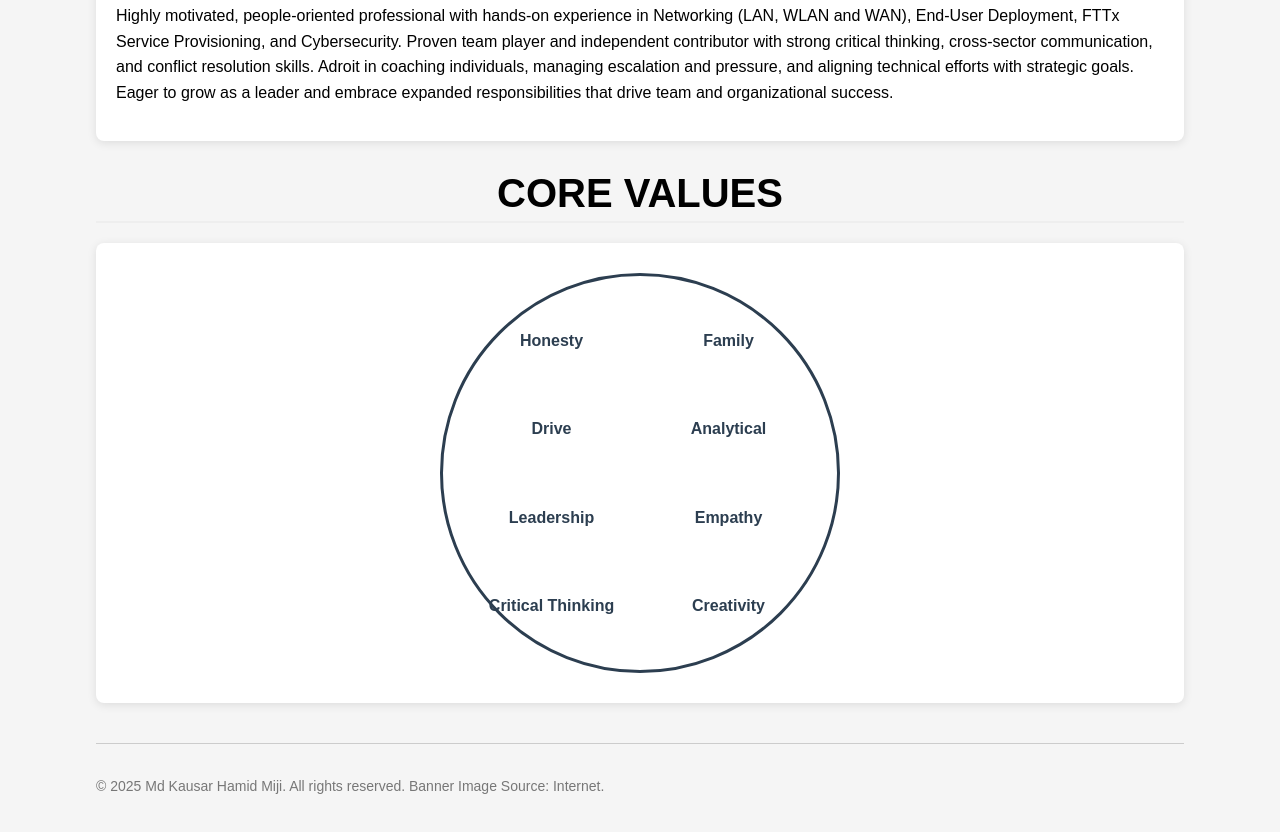
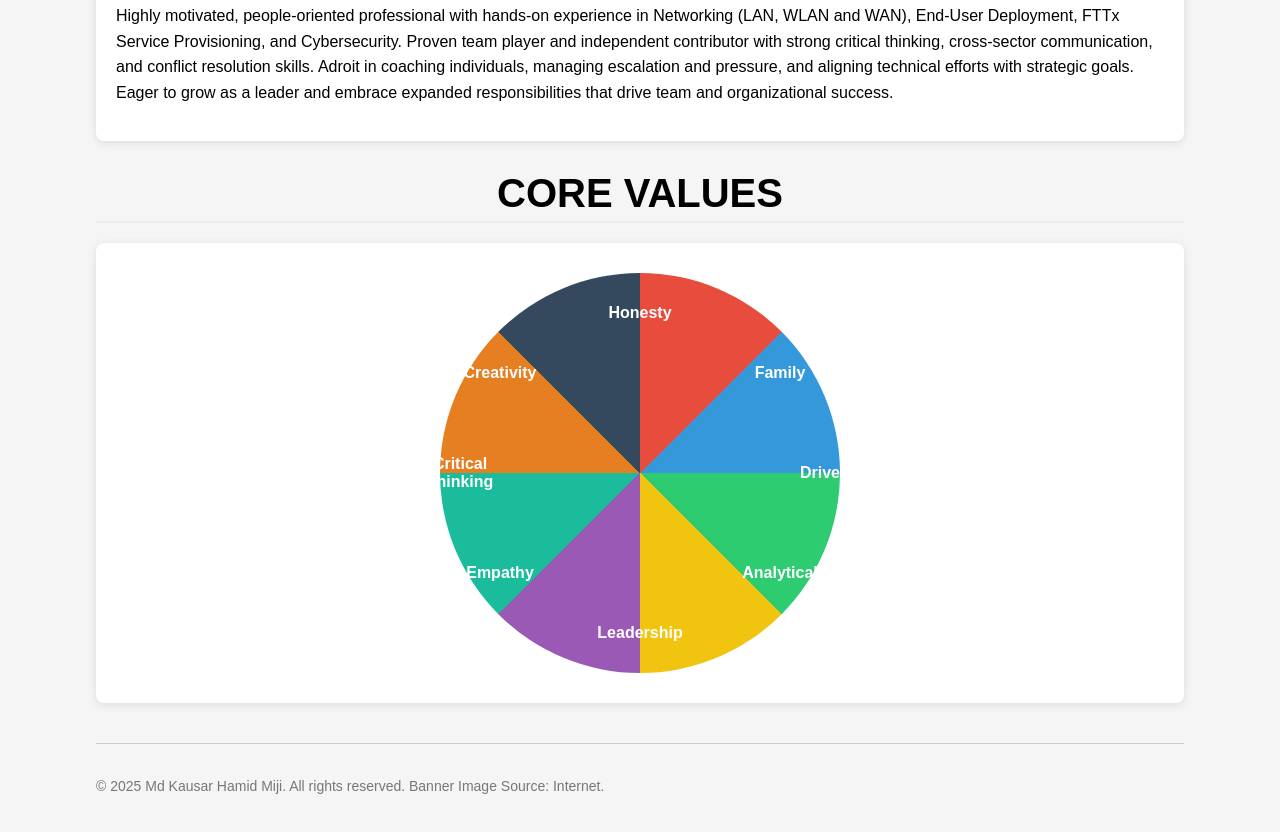
Before and after one commit to git-miji/git-miji.github.io, a plain HTML site: page index.html in a window 1280 px wide. Shown: the part 770-1602 px from the top of the page. Drawn offline with Linux system fonts and the light colour scheme.

Commit message:
Update index.html

```diff
--- a/index.html
+++ b/index.html
@@ -125,33 +125,6 @@
       line-height: 1.6;
     }
 
-    .company-duration {
-      display: flex;
-      justify-content: space-between;
-      align-items: baseline;
-      margin-bottom: 10px;
-    }
-
-    .duration {
-      color: #666;
-      font-style: italic;
-    }
-
-    table {
-      width: 100%;
-      border-collapse: collapse;
-      font-family: Georgia, serif;
-    }
-
-    table td {
-      padding: 8px;
-      vertical-align: top;
-    }
-
-    table td:first-child {
-      font-weight: bold;
-    }
-
     footer {
       border-top: 1px solid #ccc;
       padding-top: 20px;
@@ -160,53 +133,57 @@
       margin-top: 40px;
     }
 
-    /* Core Values Section */
+    /* Core Values Pie Chart */
     .core-values-container {
       background: #fff;
       padding: 30px;
       margin-bottom: 20px;
       border-radius: 8px;
       box-shadow: 0 2px 10px rgba(0,0,0,0.1);
-      display: flex;
-      justify-content: center;
-      align-items: center;
-      flex-direction: column;
+      text-align: center;
     }
 
-    .core-circle {
-      position: relative;
+    .pie-chart {
       width: 400px;
       height: 400px;
       border-radius: 50%;
-      border: 3px solid #2c3e50;
       margin: 0 auto;
-      display: flex;
-      justify-content: center;
-      align-items: center;
-      flex-wrap: wrap;
-      padding: 20px;
-      box-sizing: border-box;
+      background: conic-gradient(
+        #e74c3c 0% 12.5%,      /* Honesty */
+        #3498db 12.5% 25%,    /* Family */
+        #2ecc71 25% 37.5%,    /* Drive */
+        #f1c40f 37.5% 50%,    /* Analytical */
+        #9b59b6 50% 62.5%,    /* Leadership */
+        #1abc9c 62.5% 75%,    /* Empathy */
+        #e67e22 75% 87.5%,    /* Critical Thinking */
+        #34495e 87.5% 100%    /* Creativity */
+      );
+      position: relative;
     }
 
-    .core-circle .segment {
-      flex: 1 1 45%;
+    .pie-chart .label {
+      position: absolute;
+      width: 100px;
       text-align: center;
       font-weight: bold;
-      color: #2c3e50;
-      margin: 10px 0;
+      color: #fff;
     }
 
-    /* Responsive adjustments */
+    /* Position labels around circle */
+    .label1 { top: 10%; left: 50%; transform: translate(-50%, -50%); }
+    .label2 { top: 25%; left: 85%; transform: translate(-50%, -50%); }
+    .label3 { top: 50%; left: 95%; transform: translate(-50%, -50%); }
+    .label4 { top: 75%; left: 85%; transform: translate(-50%, -50%); }
+    .label5 { top: 90%; left: 50%; transform: translate(-50%, -50%); }
+    .label6 { top: 75%; left: 15%; transform: translate(-50%, -50%); }
+    .label7 { top: 50%; left: 5%; transform: translate(-50%, -50%); }
+    .label8 { top: 25%; left: 15%; transform: translate(-50%, -50%); }
+
     @media (max-width: 768px) {
-      .company-duration {
-        flex-direction: column;
-      }
-
       .main-content {
         margin: 0 20px;
       }
-
-      .core-circle {
+      .pie-chart {
         width: 300px;
         height: 300px;
       }
@@ -239,7 +216,7 @@
     </nav>
   </div>
 
-  <!-- Profile Photo below Topbar -->
+  <!-- Profile Photo -->
   <div class="profile-photo-container">
     <img src="profile_pic.jpg" alt="Md Kausar Hamid Miji">
   </div>
@@ -265,15 +242,15 @@
     <section id="Core Values">
       <h2>CORE VALUES</h2>
       <div class="experience-item core-values-container">
-        <div class="core-circle">
-          <div class="segment">Honesty</div>
-          <div class="segment">Family</div>
-          <div class="segment">Drive</div>
-          <div class="segment">Analytical</div>
-          <div class="segment">Leadership</div>
-          <div class="segment">Empathy</div>
-          <div class="segment">Critical Thinking</div>
-          <div class="segment">Creativity</div>
+        <div class="pie-chart">
+          <div class="label label1">Honesty</div>
+          <div class="label label2">Family</div>
+          <div class="label label3">Drive</div>
+          <div class="label label4">Analytical</div>
+          <div class="label label5">Leadership</div>
+          <div class="label label6">Empathy</div>
+          <div class="label label7">Critical Thinking</div>
+          <div class="label label8">Creativity</div>
         </div>
       </div>
     </section>
```
